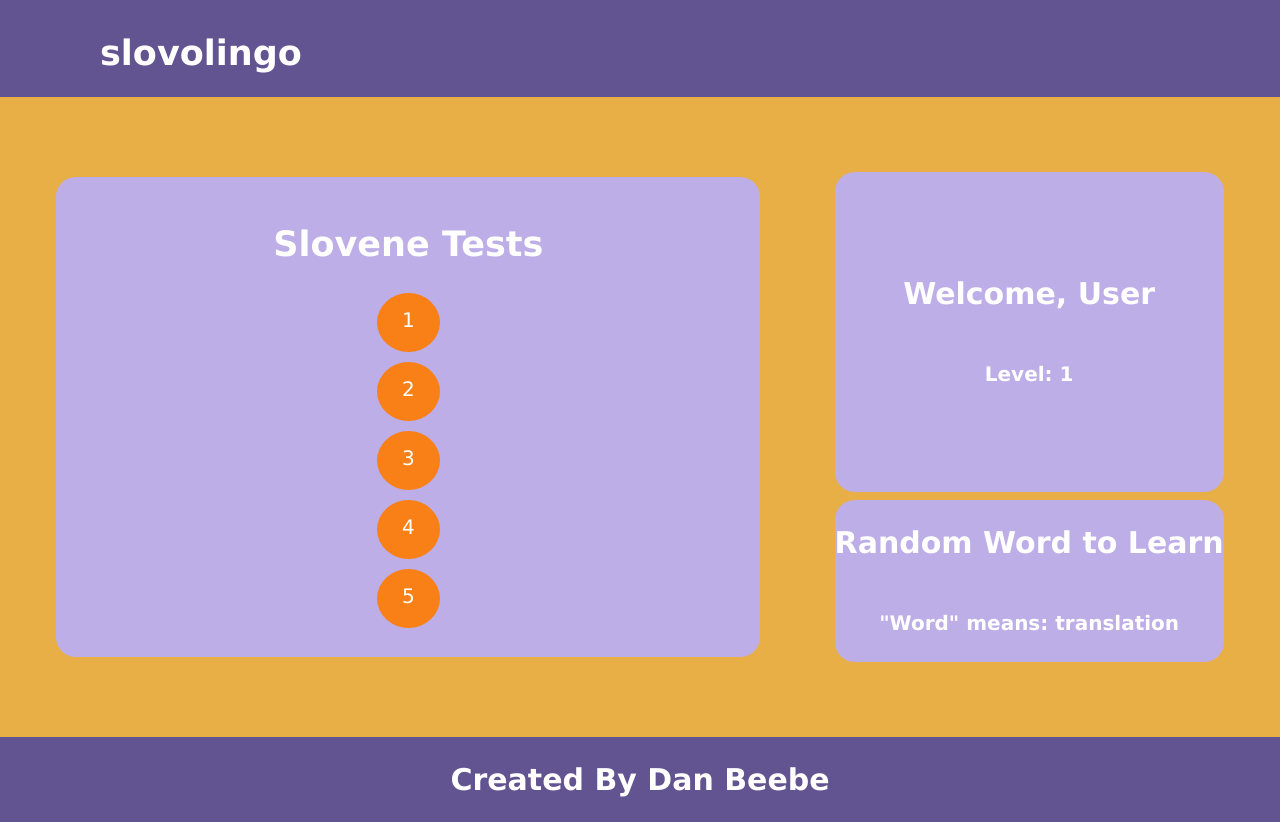
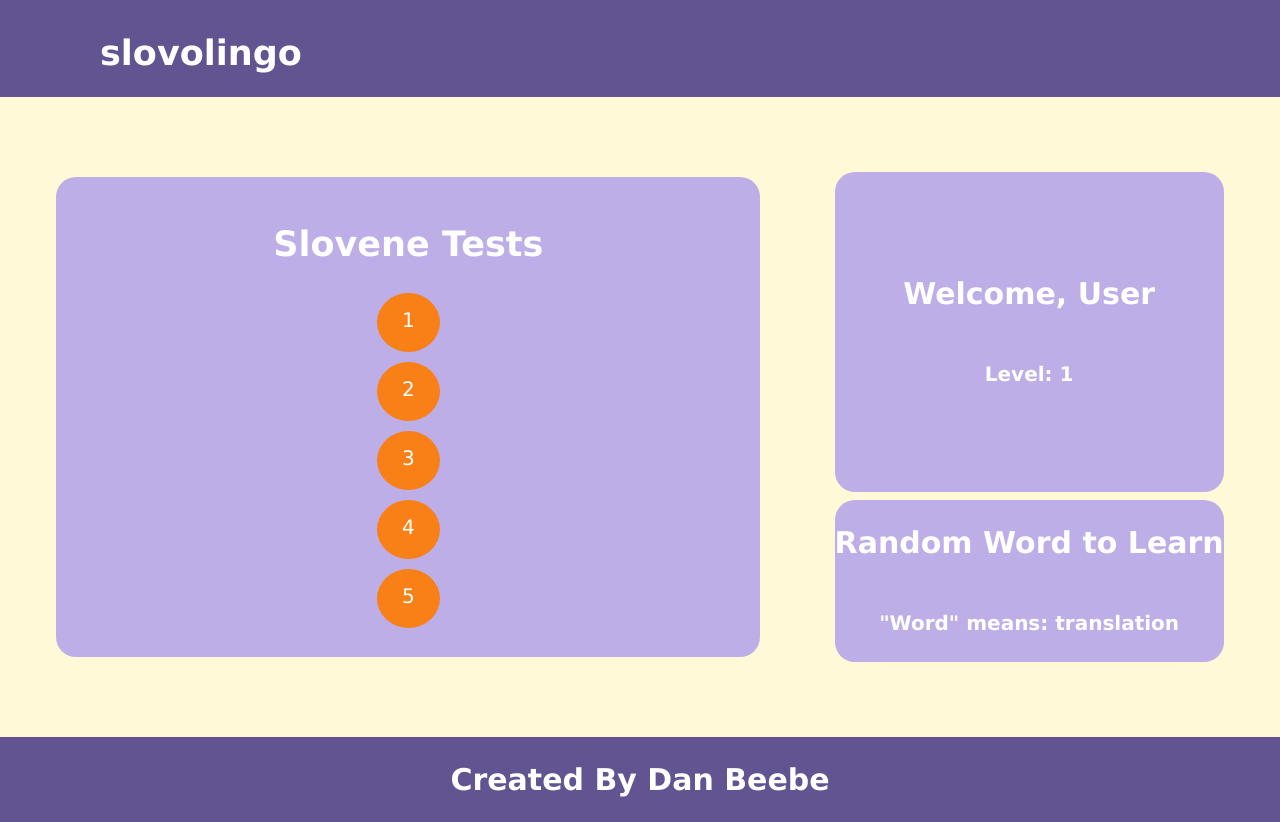
Before and after one commit to danielwbeebe/Slovene-Language-App, a React (Create React App) app in the folder client/: page /main in a window 1280 px wide. Built offline with nearby package versions, Linux system fonts and the light colour scheme.

Commit message:
change main page background color

```diff
--- a/client/src/App.css
+++ b/client/src/App.css
@@ -233,7 +233,8 @@
   flex-direction: row;
   justify-content: space-around;
   align-items: center;
-  background-color: #E8AF47;
+  /*background-color: #E8AF47;*/
+  background-color: #FFF9D7;
   color: black;
 }
 
```
